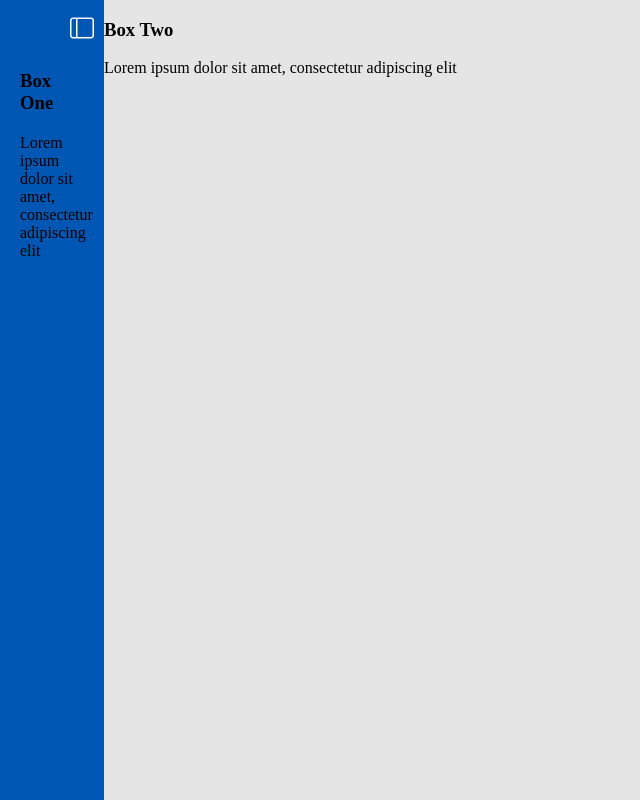
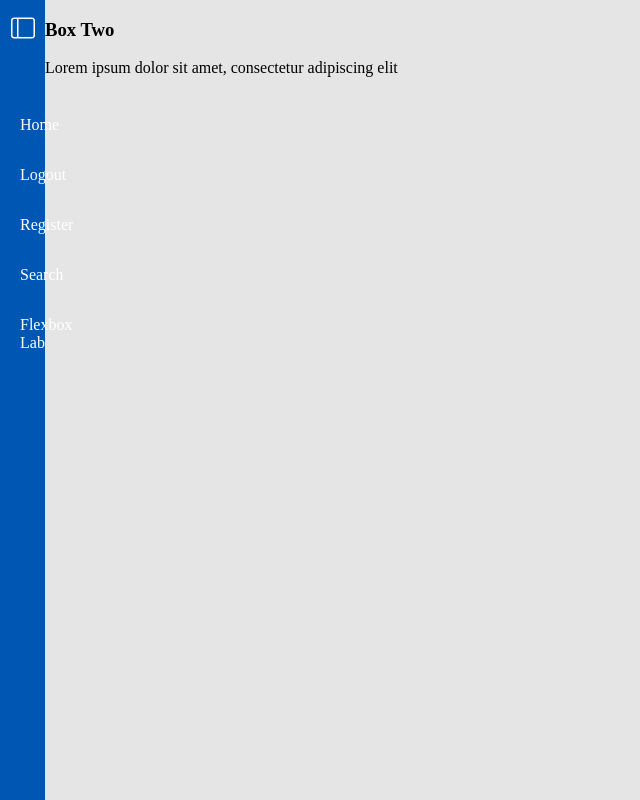
Before and after one commit to webapp-master/my-1st-web-app-project, a Django app: page /lab/ in a window 1280 px wide. Shown: the whole page, without its empty margins (0-640 px from the left). Run offline with Django 4.2, Linux system fonts and the light colour scheme.

Commit message:
sidebar in progress

```diff
--- a/website/templates/lab.html
+++ b/website/templates/lab.html
@@ -17,7 +17,7 @@
         }
 
         .box-1 {
-                width: 10%;
+            flex: 2;
             order: 1;
             background-color: #0056b3;
             transition: flex 0.3s ease; /* Add a smooth transition effect */
@@ -32,8 +32,25 @@
         .box-1 h3 {
             margin-top: 50px ;
         }
+
+        .sidebar-links {
+            list-style: none; /* Remove bullet points */
+            padding: 0; /* Remove default padding */
+            margin: 20px 0; /* Add spacing between links */
+            margin-top: 6rem;
+        }
+
+        .sidebar-link {
+            margin-bottom: 2rem; /* Add additional spacing below each link */
+        }
+
+        .sidebar-link a {
+            text-decoration: none; /* Remove underline from links */
+            color: white; /* Set link color to match toggle button */
+        }
+
         .box-2 {
-                width: 95%;
+            flex: 20;
             order: 2;
             background-color: rgba(0, 0, 0, 0.1);
         }
@@ -51,8 +68,8 @@
         }
 
         .toggle-width {
-
-                width: 5%;
+            flex: 1;
+            max-width: 5px;
         }
 
     </style>
@@ -68,8 +85,15 @@
     <div class="container-1">
         <div class="box-1 toggle-width">
             <button class="toggle-button" onclick="toggleSidebar()"><i class="bi bi-layout-sidebar"></i></button>
-                <h3>Box One</h3>
-                <p>Lorem ipsum dolor sit amet, consectetur adipiscing elit</p>
+
+            <ul class="sidebar-links">
+                <li class="sidebar-link"><a href="{% url 'home' %}">Home</a></li>
+                <li class="sidebar-link"><a href="{% url 'logout' %}">Logout</a></li>
+                <li class="sidebar-link"><a href="{% url 'register' %}">Register</a></li>
+                <li class="sidebar-link"><a href="{% url 'search_record' %}">Search</a></li>
+                <li class="sidebar-link"><a href="{% url 'Labouratory' %}">Flexbox Lab</a></li>
+            </ul>
+
         </div>
         <div class="box-2">
             <h3>Box Two</h3>
```
Lines whose indentation alone changed are shown as unchanged.
